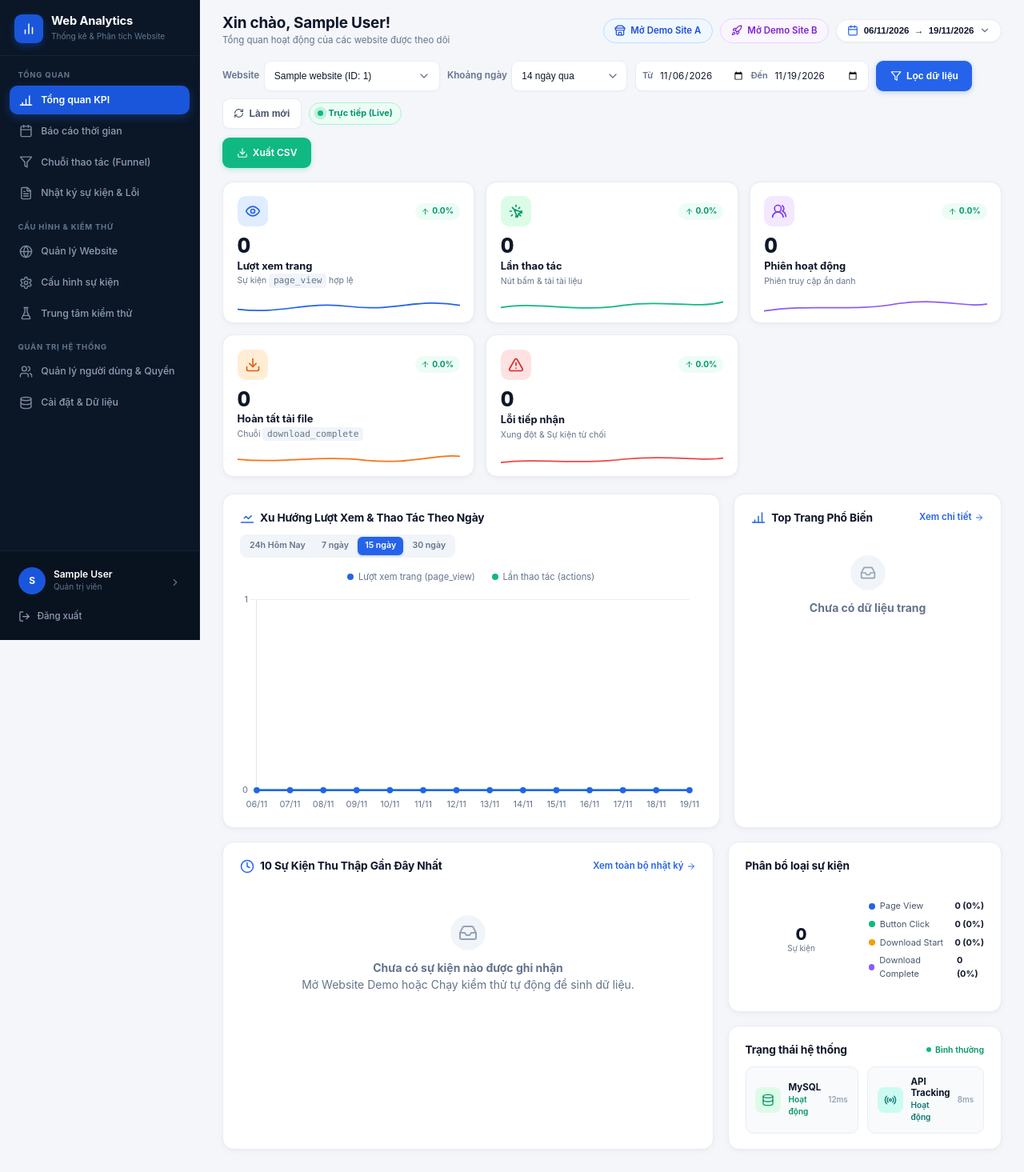
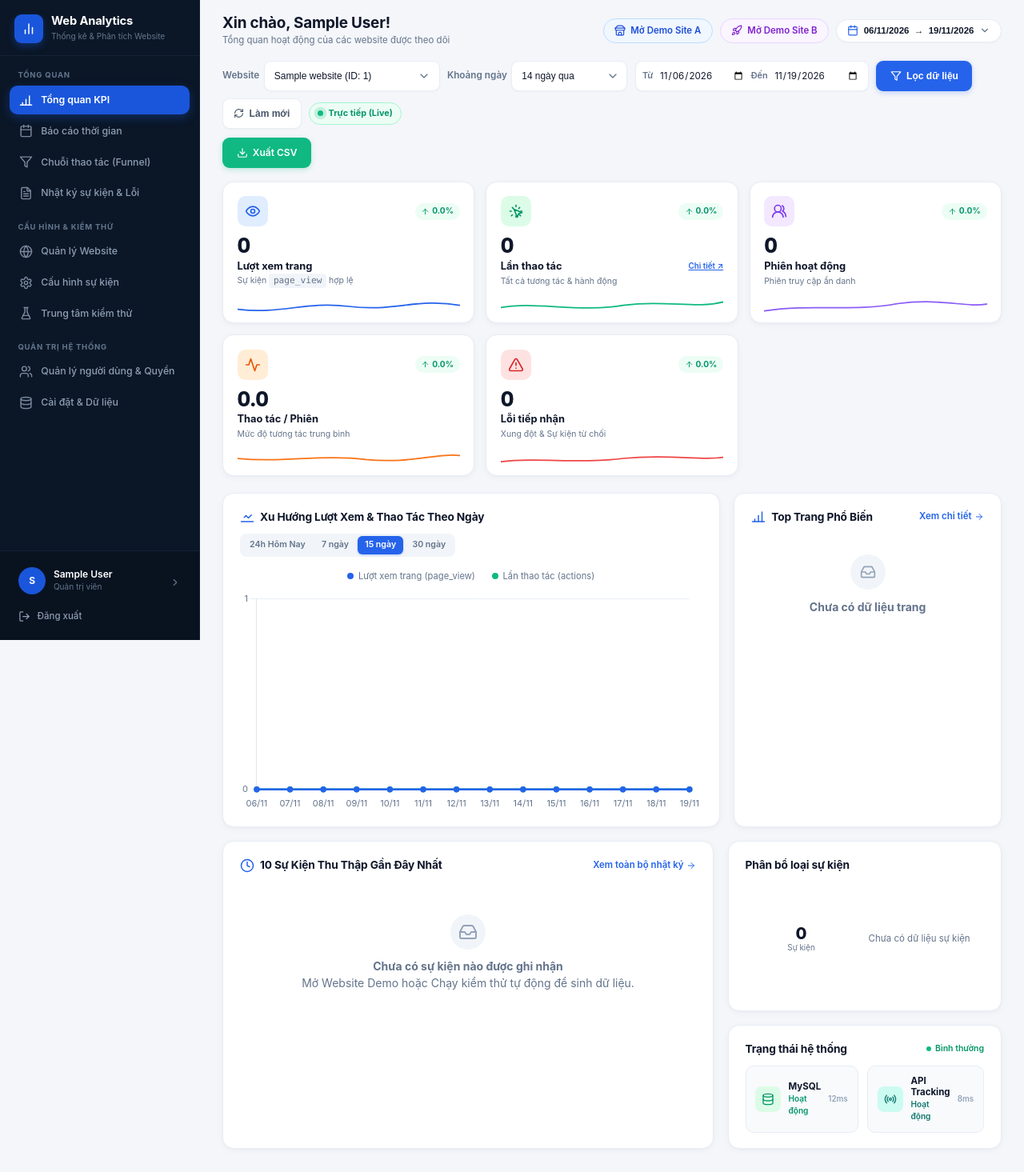
Before and after one commit to anhduc0190/PTPMMNM-CNTT-1809-NHOM7, a PHP site: page /website-analytics/dashboard.php in a window 1280 px wide. Shown: the top 1465 px of the page at 80% size. After the commit the page ends 1442 px from the top, so only its background shows below. Run offline with PHP 8.4, Linux system fonts and the light colour scheme; the visitor is signed in with stand-in values (Sample User, id 1); tables that the repository leaves empty hold one stand-in row (values such as "Sample post").

Commit message:
feat(dashboard): enhance KPI cards with actions-per-session, action breakdown modal, and dynamic donut chart

```diff
--- a/BTL/website-analytics/dashboard.php
+++ b/BTL/website-analytics/dashboard.php
@@ -32,6 +32,9 @@ $stmtSessions = $pdo->prepare('SELECT COUNT(DISTINCT `session_id`) FROM `events`
 $stmtSessions->execute([$selectedWebsiteId, $fromDateTime, $toDateTime]);
 $activeSessions = (int)$stmtSessions->fetchColumn();
 
+// Mức độ tương tác: Thao tác trung bình trên mỗi phiên (Actions per Session)
+$actionsPerSession = $activeSessions > 0 ? round($totalActions / $activeSessions, 1) : 0;
+
 $stmtDl = $pdo->prepare('SELECT COUNT(*) FROM `events` WHERE `website_id` = ? AND `event_name` = "download_complete" AND `occurred_at` BETWEEN ? AND ?');
 $stmtDl->execute([$selectedWebsiteId, $fromDateTime, $toDateTime]);
 $downloadConversions = (int)$stmtDl->fetchColumn();
@@ -53,6 +56,8 @@ $stmtPriorSessions = $pdo->prepare('SELECT COUNT(DISTINCT `session_id`) FROM `ev
 $stmtPriorSessions->execute([$selectedWebsiteId, $priorFrom, $priorTo]);
 $priorSessions = (int)$stmtPriorSessions->fetchColumn();
 
+$priorActionsPerSession = $priorSessions > 0 ? round($priorActions / $priorSessions, 1) : 0;
+
 $stmtPriorDl = $pdo->prepare('SELECT COUNT(*) FROM `events` WHERE `website_id` = ? AND `event_name` = "download_complete" AND `occurred_at` BETWEEN ? AND ?');
 $stmtPriorDl->execute([$selectedWebsiteId, $priorFrom, $priorTo]);
 $priorDl = (int)$stmtPriorDl->fetchColumn();
@@ -61,7 +66,7 @@ $stmtPriorErr = $pdo->prepare('SELECT COUNT(*) FROM `event_ingest_errors` WHERE
 $stmtPriorErr->execute([$selectedWebsiteId, $priorFrom, $priorTo]);
 $priorErr = (int)$stmtPriorErr->fetchColumn();
 
-function calc_growth(int $current, int $prior, string $fallback = '+12.5%'): array {
+function calc_growth(int|float $current, int|float $prior, string $fallback = '+12.5%'): array {
     if ($prior > 0) {
         $pct = round((($current - $prior) / $prior) * 100, 1);
         return [
@@ -73,14 +78,28 @@ function calc_growth(int $current, int $prior, string $fallback = '+12.5%'): arr
     return ['val' => $current > 0 ? $fallback : '0.0%', 'is_up' => true, 'color' => 'green'];
 }
 
-$growthViews    = calc_growth($totalViews, $priorViews, '+12.5%');
-$growthActions  = calc_growth($totalActions, $priorActions, '+18.4%');
-$growthSessions = calc_growth($activeSessions, $priorSessions, '+9.2%');
-$growthDl       = calc_growth($downloadConversions, $priorDl, '+24.5%');
-$growthErr      = calc_growth($ingestErrors, $priorErr, '+5.0%');
+$growthViews      = calc_growth($totalViews, $priorViews, '+12.5%');
+$growthActions    = calc_growth($totalActions, $priorActions, '+18.4%');
+$growthSessions   = calc_growth($activeSessions, $priorSessions, '+9.2%');
+$growthEngagement = calc_growth($actionsPerSession, $priorActionsPerSession, '+14.5%');
+$growthDl         = calc_growth($downloadConversions, $priorDl, '+24.5%');
+$growthErr        = calc_growth($ingestErrors, $priorErr, '+5.0%');
 if ($ingestErrors > 0) {
     $growthErr['color'] = 'red';
 }
+
+// Phân bổ chi tiết các loại thao tác (Action Breakdown) cho Modal
+$stmtActionBreakdown = $pdo->prepare('
+    SELECT e.`event_name`, COUNT(*) as `cnt`, COUNT(DISTINCT e.`session_id`) as `sessions_cnt`,
+           COALESCE(d.`description`, "Thao tác trên website") as `description`
+    FROM `events` e
+    LEFT JOIN `event_definitions` d ON d.`website_id` = e.`website_id` AND d.`event_name` = e.`event_name`
+    WHERE e.`website_id` = ? AND e.`event_name` != "page_view" AND e.`occurred_at` BETWEEN ? AND ?
+    GROUP BY e.`event_name`, d.`description`
+    ORDER BY `cnt` DESC
+');
+$stmtActionBreakdown->execute([$selectedWebsiteId, $fromDateTime, $toDateTime]);
+$actionBreakdown = $stmtActionBreakdown->fetchAll();
 
 // 2. Lấy dữ liệu biểu đồ theo Ngày hoặc 24 Khung Giờ Hôm Nay
 $viewMode = $_GET['view_mode'] ?? 'daily';
@@ -182,18 +201,19 @@ $stmtDistribution = $pdo->prepare('
 $stmtDistribution->execute([$selectedWebsiteId, $fromDateTime, $toDateTime]);
 $distRows = $stmtDistribution->fetchAll();
 
-$distData = [
-    'page_view'         => 0,
-    'button_click'      => 0,
-    'download_start'    => 0,
-    'download_complete' => 0,
-];
 $totalEventCount = 0;
-foreach ($distRows as $dr) {
+$paletteColors = ['#2563eb', '#10b981', '#f59e0b', '#8b5cf6', '#ec4899', '#06b6d4', '#14b8a6', '#f97316', '#6366f1'];
+$chartDonutLabels = [];
+$chartDonutData   = [];
+$chartDonutColors = [];
+
+foreach ($distRows as $idx => $dr) {
     $ename = $dr['event_name'];
-    $cnt = (int)$dr['cnt'];
-    $distData[$ename] = $cnt;
+    $cnt   = (int)$dr['cnt'];
     $totalEventCount += $cnt;
+    $chartDonutLabels[] = $ename;
+    $chartDonutData[]   = $cnt;
+    $chartDonutColors[] = $paletteColors[$idx % count($paletteColors)];
 }
 ?>
 
@@ -219,8 +239,8 @@ foreach ($distRows as $dr) {
         </svg>
     </div>
 
-    <!-- Card 2: Lần thao tác -->
-    <div class="kpi-card">
+    <!-- Card 2: Lần thao tác (Tổng hợp mọi tương tác & sự kiện) -->
+    <div class="kpi-card" style="cursor:pointer;" onclick="openModal('modal-action-breakdown')" title="Bấm để xem phân loại chi tiết các thao tác của người dùng">
         <div class="kpi-top-row">
             <div class="kpi-icon-box green">
                 <?= render_icon('mouse-pointer-click', '', 20) ?>
@@ -231,8 +251,11 @@ foreach ($distRows as $dr) {
             </span>
         </div>
         <div class="kpi-value"><?= number_format($totalActions) ?></div>
-        <div class="kpi-title">Lần thao tác</div>
-        <div class="kpi-sub">Nút bấm &amp; tải tài liệu</div>
+        <div class="kpi-title" style="display:flex; align-items:center; justify-content:space-between;">
+            <span>Lần thao tác</span>
+            <span style="font-size:0.7rem; color:var(--primary); font-weight:600; text-decoration:underline;">Chi tiết ↗</span>
+        </div>
+        <div class="kpi-sub">Tất cả tương tác &amp; hành động</div>
         <svg class="kpi-sparkline-wave" viewBox="0 0 200 40" preserveAspectRatio="none">
             <path d="M0,22 C30,10 70,32 110,18 C150,8 175,25 200,12" fill="none" stroke="#10b981" stroke-width="2.5" stroke-linecap="round"/>
         </svg>
@@ -257,20 +280,20 @@ foreach ($distRows as $dr) {
         </svg>
     </div>
 
-    <!-- Card 4: Hoàn tất tải file -->
-    <div class="kpi-card">
+    <!-- Card 4: Thao tác / Phiên (Mức độ tương tác trung bình) -->
+    <div class="kpi-card" title="Số hành động tương tác trung bình của người dùng trên mỗi phiên truy cập">
         <div class="kpi-top-row">
             <div class="kpi-icon-box orange">
-                <?= render_icon('download', '', 20) ?>
+                <?= render_icon('activity', '', 20) ?>
             </div>
-            <span class="kpi-growth-badge <?= $growthDl['color'] ?>">
-                <?= render_icon($growthDl['is_up'] ? 'arrow-up' : 'arrow-down', '', 11) ?>
-                <?= $growthDl['val'] ?>
+            <span class="kpi-growth-badge <?= $growthEngagement['color'] ?>">
+                <?= render_icon($growthEngagement['is_up'] ? 'arrow-up' : 'arrow-down', '', 11) ?>
+                <?= $growthEngagement['val'] ?>
             </span>
         </div>
-        <div class="kpi-value"><?= number_format($downloadConversions) ?></div>
-        <div class="kpi-title">Hoàn tất tải file</div>
-        <div class="kpi-sub">Chuỗi <code>download_complete</code></div>
+        <div class="kpi-value"><?= number_format($actionsPerSession, 1) ?></div>
+        <div class="kpi-title">Thao tác / Phiên</div>
+        <div class="kpi-sub">Mức độ tương tác trung bình</div>
         <svg class="kpi-sparkline-wave" viewBox="0 0 200 40" preserveAspectRatio="none">
             <path d="M0,20 C40,28 75,12 115,22 C155,30 180,10 200,15" fill="none" stroke="#f97316" stroke-width="2.5" stroke-linecap="round"/>
         </svg>
@@ -480,48 +503,25 @@ foreach ($distRows as $dr) {
                 </div>
 
                 <div class="donut-legend-list">
+                    <?php if (empty($distRows)): ?>
+                        <div style="font-size:0.82rem; color:var(--text-muted); padding:1rem 0;">Chưa có dữ liệu sự kiện</div>
+                    <?php else: ?>
+                        <?php foreach ($distRows as $idx => $dr): ?>
                             <?php
-                    $pvCount = $distData['page_view'] ?? 0;
-                    $bcCount = $distData['button_click'] ?? 0;
-                    $dsCount = $distData['download_start'] ?? 0;
-                    $dcCount = $distData['download_complete'] ?? 0;
-
-                    $pvPct = $totalEventCount > 0 ? round(($pvCount / $totalEventCount) * 100, 1) : 0;
-                    $bcPct = $totalEventCount > 0 ? round(($bcCount / $totalEventCount) * 100, 1) : 0;
-                    $dsPct = $totalEventCount > 0 ? round(($dsCount / $totalEventCount) * 100, 1) : 0;
-                    $dcPct = $totalEventCount > 0 ? round(($dcCount / $totalEventCount) * 100, 1) : 0;
+                            $ename = $dr['event_name'];
+                            $cnt = (int)$dr['cnt'];
+                            $pct = $totalEventCount > 0 ? round(($cnt / $totalEventCount) * 100, 1) : 0;
+                            $color = $paletteColors[$idx % count($paletteColors)];
                             ?>
                             <div class="donut-legend-item">
                                 <div class="donut-legend-left">
-                            <span class="donut-dot" style="background:#2563eb;"></span>
-                            <span>Page View</span>
+                                    <span class="donut-dot" style="background:<?= $color ?>;"></span>
+                                    <span style="font-family:monospace; font-size:0.8rem;"><?= e($ename) ?></span>
                                 </div>
-                        <span class="donut-legend-val"><?= $pvCount ?> (<?= $pvPct ?>%)</span>
+                                <span class="donut-legend-val"><?= number_format($cnt) ?> (<?= $pct ?>%)</span>
                             </div>
-
-                    <div class="donut-legend-item">
-                        <div class="donut-legend-left">
-                            <span class="donut-dot" style="background:#10b981;"></span>
-                            <span>Button Click</span>
-                        </div>
-                        <span class="donut-legend-val"><?= $bcCount ?> (<?= $bcPct ?>%)</span>
-                    </div>
-
-                    <div class="donut-legend-item">
-                        <div class="donut-legend-left">
-                            <span class="donut-dot" style="background:#f59e0b;"></span>
-                            <span>Download Start</span>
-                        </div>
-                        <span class="donut-legend-val"><?= $dsCount ?> (<?= $dsPct ?>%)</span>
-                    </div>
-
-                    <div class="donut-legend-item">
-                        <div class="donut-legend-left">
-                            <span class="donut-dot" style="background:#8b5cf6;"></span>
-                            <span>Download Complete</span>
-                        </div>
-                        <span class="donut-legend-val"><?= $dcCount ?> (<?= $dcPct ?>%)</span>
-                    </div>
+                        <?php endforeach; ?>
+                    <?php endif; ?>
                 </div>
             </div>
         </div>
@@ -631,20 +631,15 @@ document.addEventListener('DOMContentLoaded', function() {
         }
     });
 
-    // 2. Biểu đồ Donut Phân bổ loại sự kiện
+    // 2. Biểu đồ Donut Phân bổ loại sự kiện (Hoàn toàn tự động theo CSDL)
     const ctxDonut = document.getElementById('eventDonutChart').getContext('2d');
     new Chart(ctxDonut, {
         type: 'doughnut',
         data: {
-            labels: ['Page View', 'Button Click', 'Download Start', 'Download Complete'],
+            labels: <?= json_encode($chartDonutLabels) ?>,
             datasets: [{
-                data: [
-                    <?= (int)$pvCount ?>,
-                    <?= (int)$bcCount ?>,
-                    <?= (int)$dsCount ?>,
-                    <?= (int)$dcCount ?>
-                ],
-                backgroundColor: ['#2563eb', '#10b981', '#f59e0b', '#8b5cf6'],
+                data: <?= json_encode($chartDonutData) ?>,
+                backgroundColor: <?= json_encode($chartDonutColors) ?>,
                 borderWidth: 0,
                 hoverOffset: 4
             }]
@@ -664,6 +659,85 @@ document.addEventListener('DOMContentLoaded', function() {
         }
     });
 });
+
+function openModal(id) {
+    const m = document.getElementById(id);
+    if (m) m.classList.add('active');
+}
+function closeModal(id) {
+    const m = document.getElementById(id);
+    if (m) m.classList.remove('active');
+}
 </script>
 
+<!-- MODAL CHI TIẾT PHÂN BỔ CÁC THAO TÁC (ACTION BREAKDOWN) -->
+<div id="modal-action-breakdown" class="modal-backdrop">
+    <div class="modal-dialog" style="max-width:620px;">
+        <div class="modal-header">
+            <h3>
+                <?= render_icon('mouse-pointer-click', '', 18, 'var(--primary)') ?>
+                Phân Bổ Chi Tiết Các Loại Thao Tác (Website #<?= $selectedWebsiteId ?>)
+            </h3>
+            <button type="button" class="modal-close-btn" onclick="closeModal('modal-action-breakdown')" aria-label="Đóng">
+                <?= render_icon('x', '', 16) ?>
+            </button>
+        </div>
+        <div class="modal-body" style="padding:1.25rem;">
+            <p style="font-size:0.85rem; color:var(--text-secondary); margin-bottom:1rem; line-height:1.5;">
+                Tổng hợp toàn bộ các hành động tương tác của người dùng trên website trong kỳ (loại trừ lượt xem trang <code>page_view</code>).
+            </p>
+            <div class="table-responsive">
+                <table class="data-table">
+                    <thead>
+                        <tr>
+                            <th>Tên Thao Tác (event_name)</th>
+                            <th>Mô Tả Nghiệp Vụ</th>
+                            <th style="text-align:right;">Số Lượt</th>
+                            <th style="text-align:right;">Tỷ Lệ</th>
+                            <th style="text-align:right;">Số Phiên</th>
+                        </tr>
+                    </thead>
+                    <tbody>
+                        <?php if (empty($actionBreakdown)): ?>
+                            <tr>
+                                <td colspan="5" style="text-align:center; color:var(--text-muted); padding:1.5rem;">Chưa có thao tác nào được ghi nhận trong kỳ.</td>
+                            </tr>
+                        <?php else: ?>
+                            <?php foreach ($actionBreakdown as $ab): ?>
+                                <?php
+                                $abCnt = (int)$ab['cnt'];
+                                $abPct = $totalActions > 0 ? round(($abCnt / $totalActions) * 100, 1) : 0;
+                                ?>
+                                <tr>
+                                    <td>
+                                        <code style="font-weight:700; color:var(--primary);"><?= e($ab['event_name']) ?></code>
+                                    </td>
+                                    <td style="font-size:0.82rem; color:var(--text-secondary);"><?= e($ab['description']) ?></td>
+                                    <td style="text-align:right; font-weight:700;"><?= number_format($abCnt) ?></td>
+                                    <td style="text-align:right;">
+                                        <span class="badge badge-blue"><?= $abPct ?>%</span>
+                                    </td>
+                                    <td style="text-align:right; color:var(--text-secondary); font-size:0.82rem;"><?= number_format((int)$ab['sessions_cnt']) ?></td>
+                                </tr>
+                            <?php endforeach; ?>
+                        <?php endif; ?>
+                    </tbody>
+                </table>
+            </div>
+        </div>
+        <div class="modal-footer" style="display:flex; justify-content:space-between; align-items:center;">
+            <span style="font-size:0.82rem; color:var(--text-muted);">
+                Tổng cộng: <strong><?= number_format($totalActions) ?></strong> lần thao tác
+            </span>
+            <div style="display:flex; gap:0.5rem;">
+                <a href="event-logs.php?website_id=<?= $selectedWebsiteId ?>" class="btn btn-primary btn-sm">
+                    <?= render_icon('eye', '', 12) ?>
+                    Mở Toàn Bộ Nhật Ký
+                </a>
+                <button type="button" class="btn btn-outline btn-sm" onclick="closeModal('modal-action-breakdown')">Đóng</button>
+            </div>
+        </div>
+    </div>
+</div>
+
 <?php require_once __DIR__ . '/includes/footer.php'; ?>
```
Lines whose indentation alone changed are shown as unchanged.
